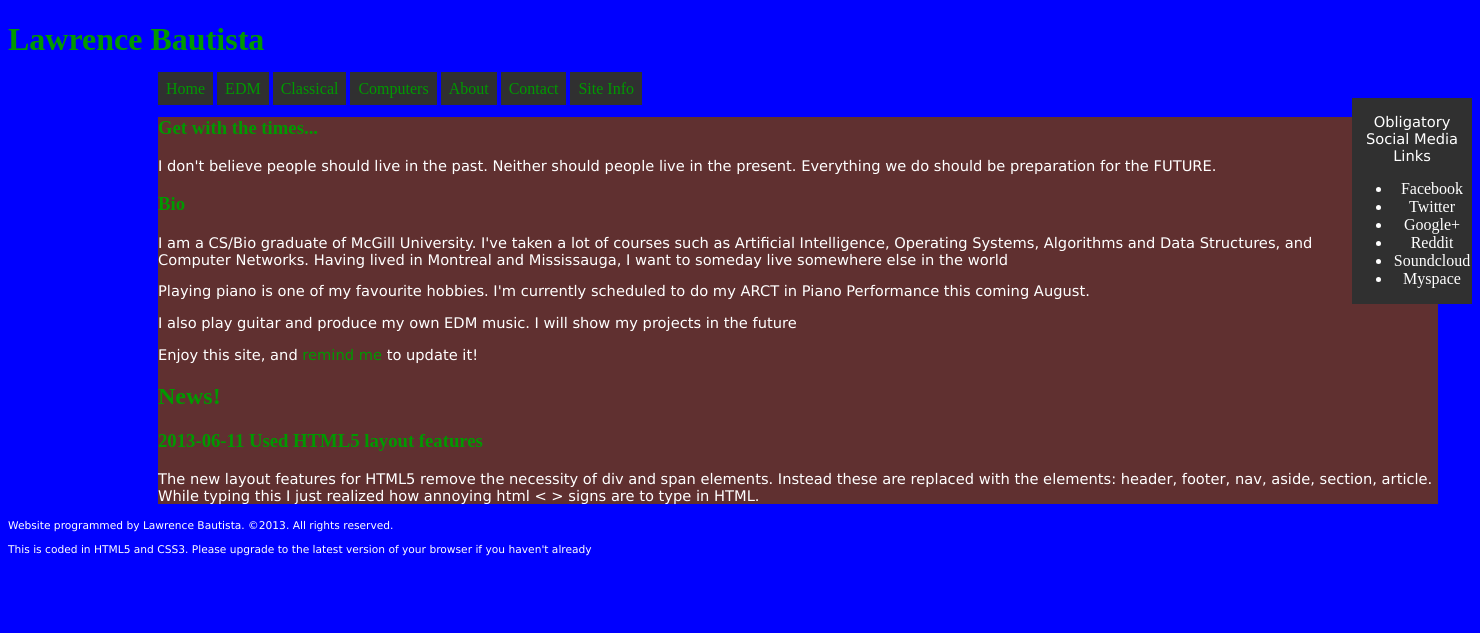
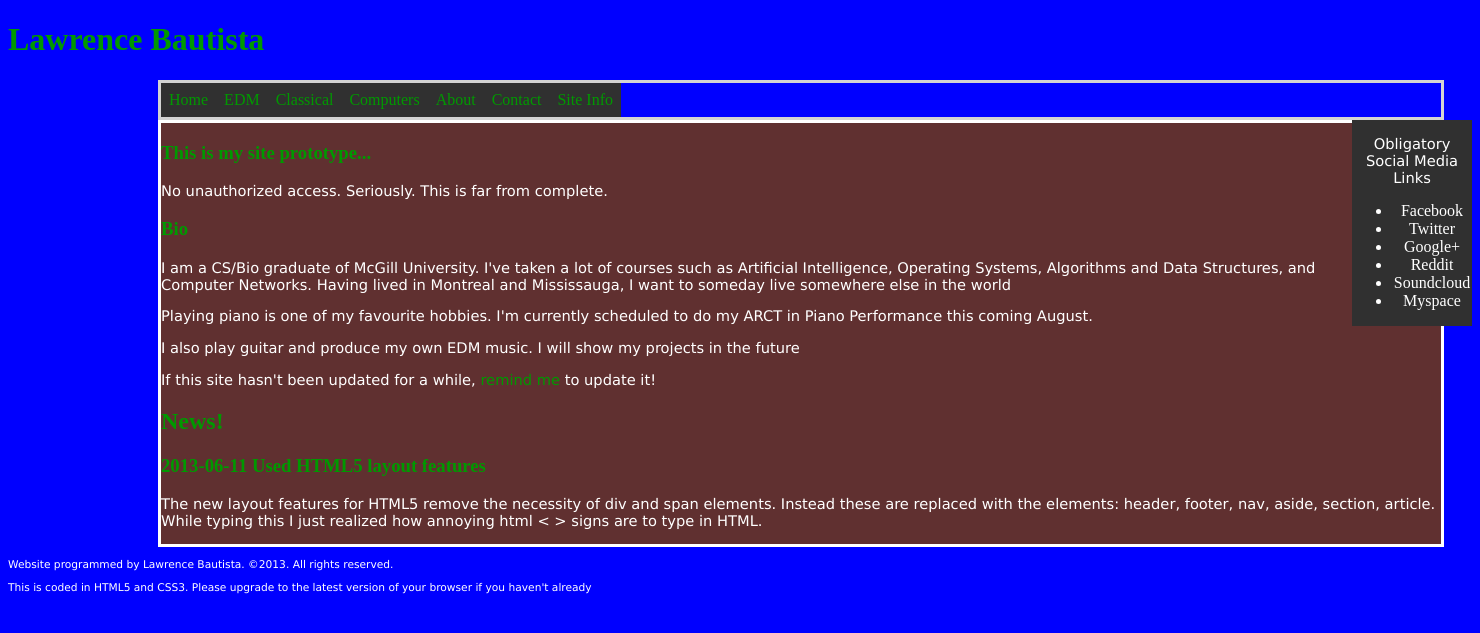
Before and after one commit to lawrencebautista/lbauti, a PHP site: page / in a window 1480 px wide. Shown: the top 633 px of the page. Run offline with PHP 8.4, Linux system fonts and the light colour scheme; some libraries are stand-ins or nearby versions.

Commit message:
Used borders to figure out what was wrong

```diff
--- a/index.php
+++ b/index.php
@@ -41,6 +41,7 @@
 		<li class="navbar"><a class="navbar" href="#">Contact</a></li>
 		<li class="navbar"><a class="navbar" href="#">Site Info</a></li>
 	</ul>
+	<div style="clear: both;"></div>
 </nav>
 
 <aside>
@@ -56,13 +57,13 @@
 </aside>
 
 <section class="tab" id="home_tab">
-	<h3>Get with the times...</h3>
-	<p>I don't believe people should live in the past. Neither should people live in the present. Everything we do should be preparation for the FUTURE.</p>
+	<h3>This is my site prototype...</h3>
+	<p>No unauthorized access. Seriously. This is far from complete.</p>
 	<h3>Bio</h3>
 	<p>I am a CS/Bio graduate of McGill University. I've taken a lot of courses such as Artificial Intelligence, Operating Systems, Algorithms and Data Structures, and Computer Networks. Having lived in Montreal and Mississauga, I want to someday live somewhere else in the world</p>
 	<p>Playing piano is one of my favourite hobbies. I'm currently scheduled to do my ARCT in Piano Performance this coming August.</p>
 	<p>I also play guitar and produce my own EDM music. I will show my projects in the future</p>
-	<p>Enjoy this site, and <a href="mailto:lawrence1315@gmail.com?Subject=Update%20Your%20Site!">remind me</a> to update it!</p>
+	<p>If this site hasn't been updated for a while, <a href="mailto:lawrence1315@gmail.com?Subject=Update%20Your%20Site!">remind me</a> to update it!</p>
 
 
 
--- a/template.css
+++ b/template.css
@@ -7,14 +7,15 @@ nav {
 	width:1280px;
 	outline:0px;
 	margin:0px;
-	border:0px;
-	padding:0px;
+	border-style:solid;
+	border-color:lightgray;
+	/*padding:0.5em 0;*/
 	margin-left:150px;
 	margin-right:150px;
 
 }
 a.navbar {
-	/*float:left; /*Apparently you gotta float both a and ul in horizontal nav bars*/
+	float:left; /*Apparently you gotta float both a and ul in horizontal nav bars*/
 	padding:0.5em 0.5em;
 	display:inline;
 	background-color:#303030;
@@ -44,6 +45,8 @@ aside {
 
 section {
 	width:1280px;
+	border-style:solid;
+	border-color:white;
 	margin:0;
 	padding:0;
 	margin-left:150px;
@@ -73,7 +76,7 @@ h1,h2,h3 {color:#009900;}
 p {font-family:Verdana;font-size:11pt;color:#FFFFFF;}
 
 ul.navbar {
-	/*float:left; /*Apparently you gotta float both ul and a to the left for horizontal nav bars */
+	float:left; /*Apparently you gotta float both ul and a to the left for horizontal nav bars */
 	padding:0;
 	margin:0;
 	width:100%;
```
